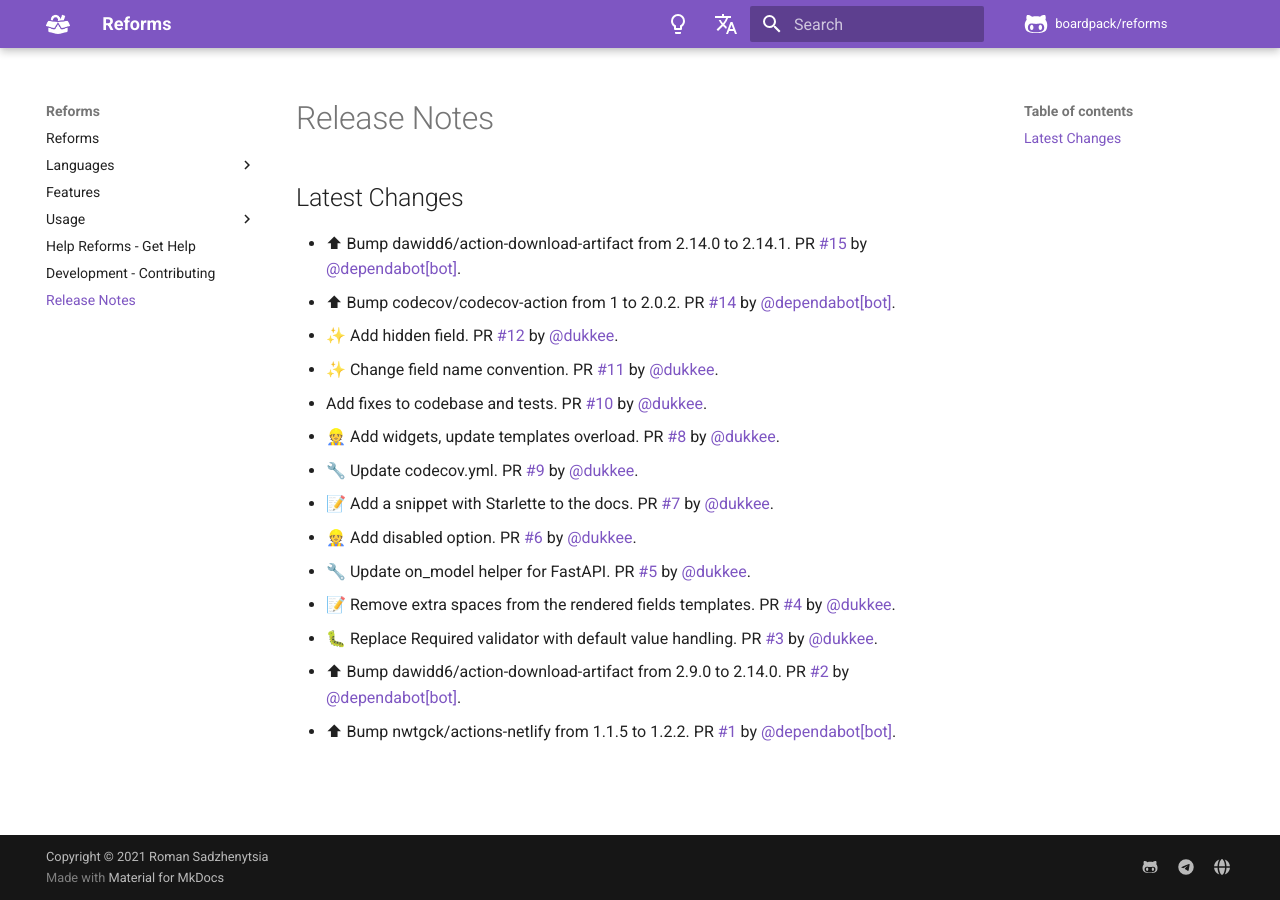
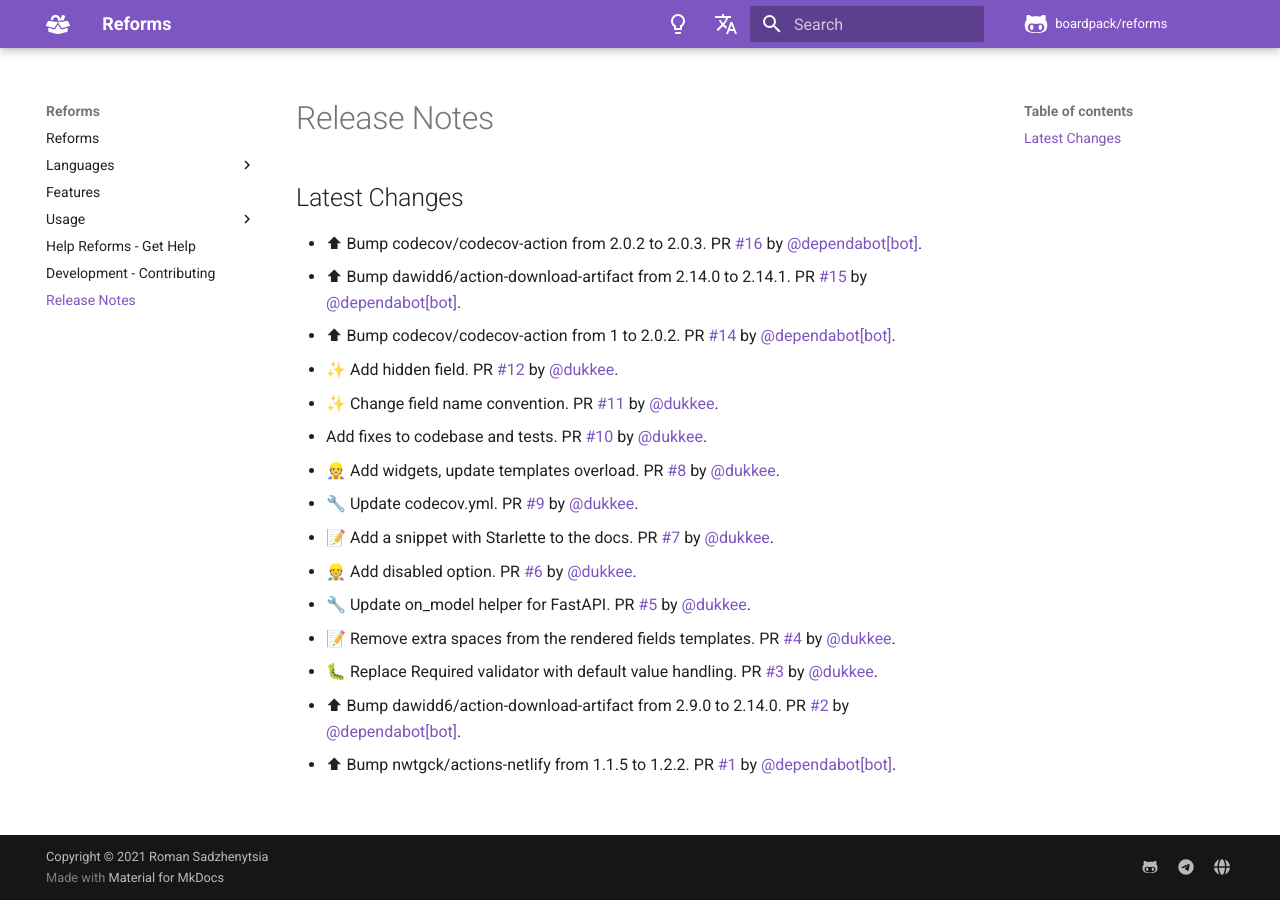
Before and after one commit to boardpack/reforms, an MkDocs documentation site: the page built from docs/en/docs/release-notes.md, in a window 1280 px wide. Built offline with MkDocs 1.6.1 and Material for MkDocs 9.7.7, drawn with Linux system fonts in a browser that asks for light colours; comment, search, counter and statistics services are not loaded.

Commit message:
📝 Update release notes

```diff
--- a/docs/en/docs/release-notes.md
+++ b/docs/en/docs/release-notes.md
@@ -2,6 +2,7 @@
 
 ## Latest Changes
 
+* ⬆ Bump codecov/codecov-action from 2.0.2 to 2.0.3. PR [#16](https://github.com/boardpack/reforms/pull/16) by [@dependabot[bot]](https://github.com/apps/dependabot).
 * ⬆ Bump dawidd6/action-download-artifact from 2.14.0 to 2.14.1. PR [#15](https://github.com/boardpack/reforms/pull/15) by [@dependabot[bot]](https://github.com/apps/dependabot).
 * ⬆ Bump codecov/codecov-action from 1 to 2.0.2. PR [#14](https://github.com/boardpack/reforms/pull/14) by [@dependabot[bot]](https://github.com/apps/dependabot).
 * ✨ Add hidden field. PR [#12](https://github.com/boardpack/reforms/pull/12) by [@dukkee](https://github.com/dukkee).
```
